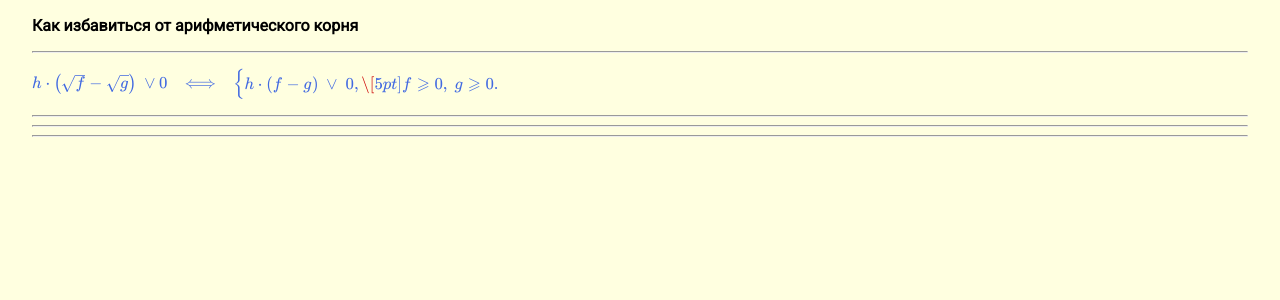
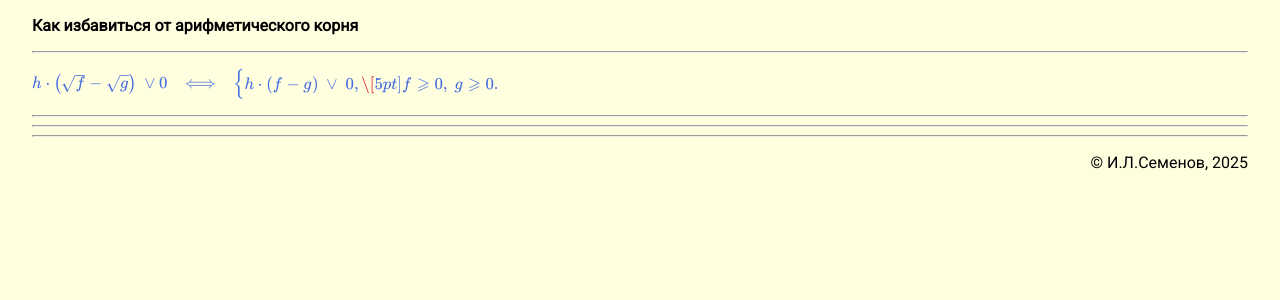
Before and after one commit to igorlsemenov/math, a Jekyll site: the page built from алгебра/егэ/равносильные_переходы/2.md, in a window 1280 px wide. Shown: the top 300 px of the page. Built offline with Jekyll 4.4.1, drawn with Linux system fonts in a browser that asks for light colours; our own code applies the rules of GitHub Pages for plain Markdown files.

Commit message:
Update default.html

```diff
--- a/_layouts/default.html
+++ b/_layouts/default.html
@@ -49,6 +49,6 @@
   <body>
 
     {{ content }}
-    <hr />
+    {% include footer.html %}
   </body>
 </html>
```
